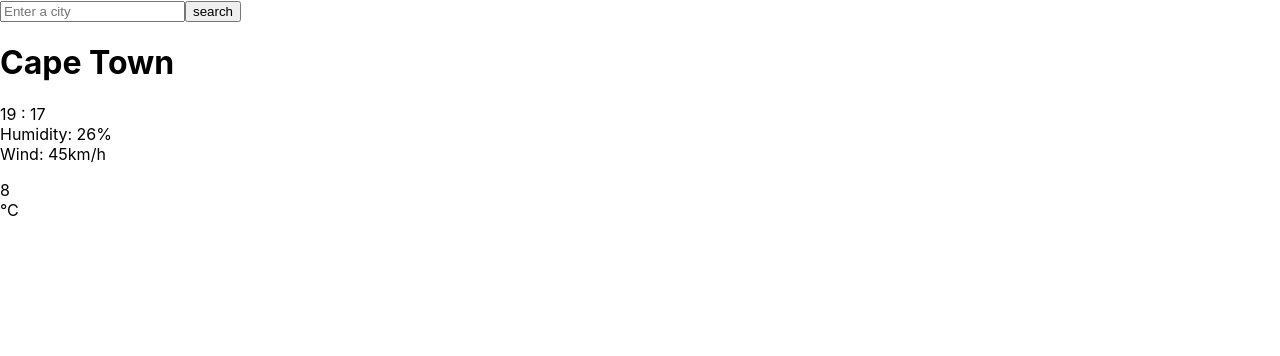
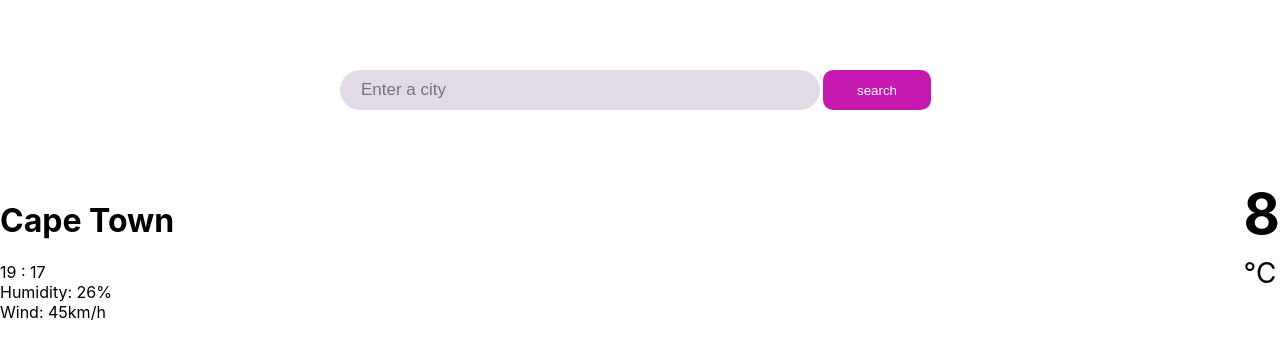
Before and after one commit to Zee363/weather-react, a React (Create React App) app: page / in a window 1280 px wide. Shown: the top 356 px of the page. Built offline with nearby package versions, Linux system fonts and the light colour scheme.

Commit message:
Added style.css

```diff
--- a/src/Body.js
+++ b/src/Body.js
@@ -1,4 +1,5 @@
 import React from "react";
+import "./style.css"
 
 export default function Body() {
   return <div className="body"></div>;
--- a/src/Header.js
+++ b/src/Header.js
@@ -1,4 +1,5 @@
 import React from "react";
+import "./style.css"
 
 export default function Header() {
   return (
--- a/src/Main.js
+++ b/src/Main.js
@@ -1,4 +1,5 @@
 import React from "react";
+import "./style.css"
 
 export default function Main() {
   return (
--- /dev/null
+++ b/src/style.css
@@ -0,0 +1,62 @@
+.App {
+  font-family: sans-serif;
+  text-align: center;
+}
+
+.isimo-sezulu {
+  background: white;
+  max-width: 600px;
+  margin: 40px auto;
+  padding: 30px;
+  border-radius: 20px;
+}
+
+.search-form-input {
+  background-color: RGB(226 218 231);
+  border: solid 1px RGB(226 218 231);
+  border-radius: 30px;
+  font-size: 17px;
+  height: 40px;
+  padding: 15px 20px;
+  width: 80%;
+}
+
+.search-button {
+  background-color: RGB(197 25 177);
+  margin-left: 3px;
+  color: #fff;
+  border: none;
+  border-radius: 10px;
+  height: 40px;
+  padding: 13px 18px;
+  width: 18%;
+}
+
+main {
+  padding: 20px 0;
+}
+
+.weather-data {
+  display: flex;
+  justify-content: space-between;
+}
+
+.weather-app-temp-container {
+  display: flex;
+}
+
+.weather-temperature {
+  font-size: 56px;
+  font-weight: bold;
+}
+
+.weather-icon {
+  width: 68px;
+  height: 58px;
+  margin-top: 8px;
+  margin-left: 10px;
+}
+.weather-app-unit {
+  margin-top: 8px;
+  font-size: 28px;
+}
```
